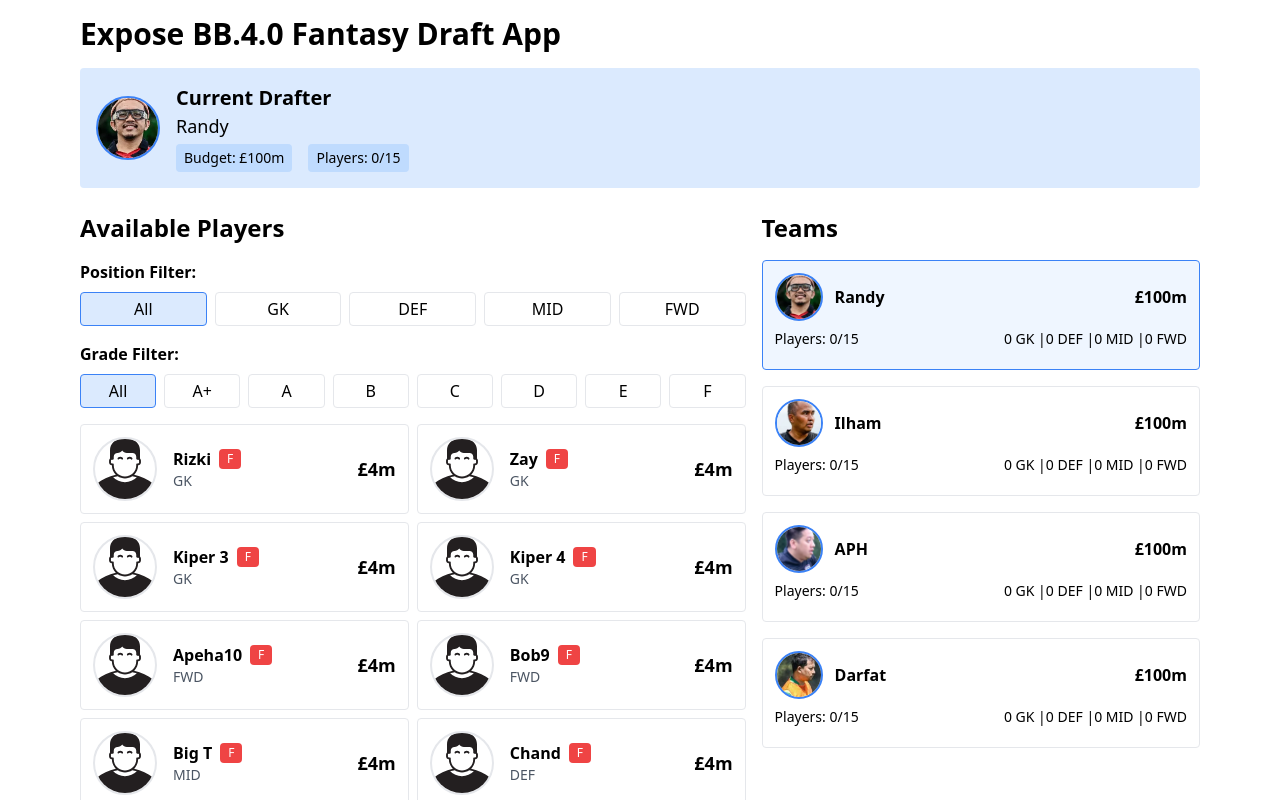
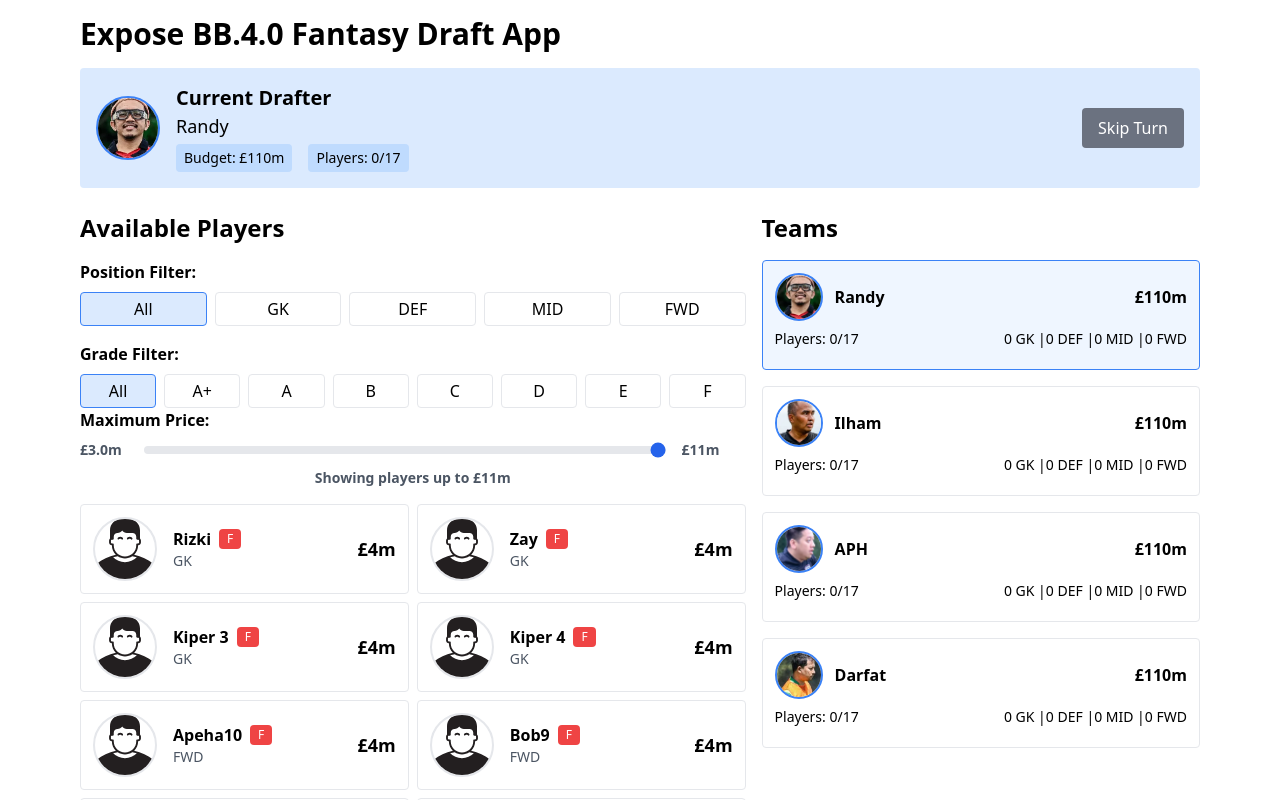
Before and after one commit to darfattt/expose-bb4-fantasy-draft-app, a React (Create React App) app: page / in a window 1280 px wide. Both pictures are taken after a click on the button "Start Draft". Shown: the top 800 px of the page. Built offline with nearby package versions, Linux system fonts and the light colour scheme.

Commit message:
feature skip,filter by price

```diff
--- a/public/index.html
+++ b/public/index.html
@@ -26,7 +26,7 @@
     <title>Expose BB4.0 Draft App</title>
   </head>
   <body class="h-screen">
-    <noscript>You need to enable JavaScript to run this app.</noscript>
+    <noscript>Balik Bandung Expose Jilid 4.</noscript>
     <div id="root" class="h-full"></div>
     <!--
       This HTML file is a template.
--- a/src/App.tsx
+++ b/src/App.tsx
@@ -30,19 +30,19 @@ const App = () => {
     {
       id: 1,
       name: 'Randy',
-      budget: 100,
+      budget: 110,
       players: [],
       image: '/manager_randy.png'
     },
     {
       id: 2,
       name: 'Ilham',
-      budget: 100,
+      budget: 110,
       players: [],
       image: '/manager_ilham.png'
     },
-    { id: 3, name: 'APH', budget: 100, players: [], image: '/manager_aph.png' },
-    { id: 4, name: 'Darfat', budget: 100, players: [], image: '/manager_darfat.png' }
+    { id: 3, name: 'APH', budget: 110, players: [], image: '/manager_aph.png' },
+    { id: 4, name: 'Darfat', budget: 110, players: [], image: '/manager_darfat.png' }
   ]);
   const [currentManager, setCurrentManager] = useState(0);
   const [draftStarted, setDraftStarted] = useState(false);
@@ -60,6 +60,7 @@ const App = () => {
   }>>([]);
   const [draftMode, setDraftMode] = useState<'linear' | 'snake'>('linear');
   const [currentRound, setCurrentRound] = useState(0);
+  const [maxPrice, setMaxPrice] = useState(11);
 
   useEffect(() => {
     loadPlayersFromCSV();
@@ -156,9 +157,9 @@ const App = () => {
       return;
     }
 
-    // Check if manager has reached 15 players
-    if (manager.players.length >= 15) {
-      setAlertMessage(`${manager.name} already has the maximum of 15 players!`);
+    // Check if manager has reached 17 players
+    if (manager.players.length >= 17) {
+      setAlertMessage(`${manager.name} already has the maximum of 17 players!`);
       setShowAlert(true);
       return;
     }
@@ -244,8 +245,51 @@ const App = () => {
   const filteredPlayers = players.filter(p => {
     const positionMatch = positionFilter === 'All' || p.position === positionFilter;
     const gradeMatch = gradeFilter === 'All' || p.grade === gradeFilter;
-    return !p.selected && positionMatch && gradeMatch;
+    const priceMatch = p.price <= maxPrice;
+    return !p.selected && positionMatch && gradeMatch && priceMatch;
   });
+
+  // Add a function to handle skip turn
+  const skipTurn = () => {
+    if (!draftStarted) return;
+
+    // Add to draft history
+    setDraftHistory(prev => [
+      ...prev,
+      {
+        manager: managers[currentManager].name,
+        pickNumber: prev.length + 1,
+        player: "SKIPPED",
+        position: "-"
+      }
+    ]);
+
+    // Move to next manager (using same logic as selectPlayer)
+    if (draftMode === 'linear') {
+      setCurrentManager((prev) => (prev + 1) % 4);
+    } else {
+      // Snake draft logic
+      const totalPicks = draftHistory.length + 1;
+      const round = Math.floor(totalPicks / 4);
+      const isReverseRound = round % 2 === 1;
+
+      if (isReverseRound) {
+        const position = totalPicks % 4;
+        if (position === 0) {
+          setCurrentManager(0);
+        } else {
+          setCurrentManager(3 - position);
+        }
+      } else {
+        const position = totalPicks % 4;
+        if (position === 0) {
+          setCurrentManager(3);
+        } else {
+          setCurrentManager(position);
+        }
+      }
+    }
+  };
 
   return (
     <div className="p-4 max-w-6xl mx-auto">
@@ -308,7 +352,9 @@ const App = () => {
           </button>
         </div>
       ) : (
-        <div className="mb-6 bg-blue-100 p-4 rounded flex items-center gap-4">
+        <div className="mb-6 bg-blue-100 p-4 rounded">
+          <div className="flex items-center justify-between">
+            <div className="flex items-center gap-4">
               <img
                 src={managers[currentManager].image}
                 alt={managers[currentManager].name}
@@ -325,9 +371,19 @@ const App = () => {
                     Budget: £{managers[currentManager].budget}m
                   </span>
                   <span className="text-sm bg-blue-200 px-2 py-1 rounded">
-                Players: {managers[currentManager].players.length}/15
+                    Players: {managers[currentManager].players.length}/17
                   </span>
                 </div>
+              </div>
+            </div>
+
+            {/* Add Skip Turn button */}
+            <button
+              onClick={skipTurn}
+              className="px-4 py-2 bg-gray-500 text-white rounded hover:bg-gray-600 transition-colors"
+            >
+              Skip Turn
+            </button>
           </div>
         </div>
       )}
@@ -361,6 +417,28 @@ const App = () => {
                   {grade}
                 </button>
               ))}
+            </div>
+
+            <div className="font-semibold mb-4">
+              <div className="font-semibold mb-2">Maximum Price:</div>
+              <div className="space-y-2">
+                <div className="flex items-center gap-4">
+                  <span className="text-sm text-gray-600 w-12">£3.0m</span>
+                  <input
+                    type="range"
+                    min="3"
+                    max="11"
+                    step="0.5"
+                    value={maxPrice}
+                    onChange={(e) => setMaxPrice(parseFloat(e.target.value))}
+                    className="flex-1 h-2 bg-gray-200 rounded-lg appearance-none cursor-pointer accent-blue-600"
+                  />
+                  <span className="text-sm text-gray-600 w-16">£{maxPrice}m</span>
+                </div>
+                <div className="text-sm text-gray-600 text-center">
+                  Showing players up to £{maxPrice}m
+                </div>
+              </div>
             </div>
           </div>
 
@@ -428,7 +506,7 @@ const App = () => {
 
                 <div className="flex justify-between items-center mb-2">
                   <div className="text-sm">
-                    Players: {manager.players.length}/15
+                    Players: {manager.players.length}/17
                   </div>
                   <div className="text-sm">
                     {getPlayerCountByPosition(manager.players, 'GK')} GK |
@@ -468,72 +546,48 @@ const App = () => {
       </div>
 
       <div className="mt-6 p-4 border rounded bg-gray-50">
-        <h2 className="text-xl font-bold mb-2">Player Grade Price Ranges</h2>
-        <div className="grid grid-cols-2 md:grid-cols-4 gap-2">
-          <div className="flex items-center gap-2">
-            <span className={`w-6 h-6 flex items-center justify-center rounded text-white ${getBadgeColor('A+')}`}>A+</span>
-            <span>£19.0m - £21.5m</span>
+        <h2 className="text-xl font-bold mb-2">Position Price Guidelines</h2>
+        <div className="space-y-2">
+          <p className="text-sm text-gray-700">
+            <span className="font-semibold">Defenders (DEF):</span> Budget-friendly options from £4.0m up to premium picks at £6.5m
+          </p>
+          <p className="text-sm text-gray-700">
+            <span className="font-semibold">Midfielders (MID):</span> Range from £5.0m for rotation options to £10.0m for elite playmakers
+          </p>
+          <p className="text-sm text-gray-700">
+            <span className="font-semibold">Forwards (FWD):</span> Starting at £6.0m for squad players up to £11.0m for premium strikers
+          </p>
         </div>
-          <div className="flex items-center gap-2">
-            <span className={`w-6 h-6 flex items-center justify-center rounded text-white ${getBadgeColor('A')}`}>A</span>
-            <span>£14.0m - £18.0m</span>
-          </div>
-          <div className="flex items-center gap-2">
-            <span className={`w-6 h-6 flex items-center justify-center rounded text-white ${getBadgeColor('B')}`}>B</span>
-            <span>£10.0m - £13.0m</span>
-          </div>
-          <div className="flex items-center gap-2">
-            <span className={`w-6 h-6 flex items-center justify-center rounded text-white ${getBadgeColor('C')}`}>C</span>
-            <span>£7.0m - £9.0m</span>
-          </div>
-          <div className="flex items-center gap-2">
-            <span className={`w-6 h-6 flex items-center justify-center rounded text-white ${getBadgeColor('D')}`}>D</span>
-            <span>£5.0m - £6.0m</span>
-          </div>
-          <div className="flex items-center gap-2">
-            <span className={`w-6 h-6 flex items-center justify-center rounded text-white ${getBadgeColor('E')}`}>E</span>
-            <span>£4.0m - £5.0m</span>
-          </div>
-          <div className="flex items-center gap-2">
-            <span className={`w-6 h-6 flex items-center justify-center rounded text-white ${getBadgeColor('F')}`}>F</span>
-            <span>£4.0m</span>
-          </div>
-        </div>
-        <p className="mt-2 text-sm text-gray-600">
-          Note: Forward A/A+ prices have a £1.5m premium. Goalkeeper prices have a £1.5m discount (minimum £4.0m).
+        <p className="mt-4 text-sm text-gray-600">
+          Squad Requirements: 1 GK, 5 DEF, 5 MID, 4 FWD (17 total players)
         </p>
         <p className="mt-1 text-sm text-gray-600">
-          Squad Requirements: 1 GK, 5 DEF, 5 MID, 4 FWD (15 total players)
-        </p>
-        <p className="mt-1 text-sm text-gray-600">
-          Each manager has a £100m budget. Players must be selected according to position limits.
+          Each manager has a £110m budget. Players must be selected according to position limits.
         </p>
       </div>
 
       <div className="mt-6 p-4 border rounded bg-gray-50">
         <h2 className="text-xl font-bold mb-4">Draft History</h2>
         <div className="space-y-2">
-          {draftHistory.map((entry, index) => {
-            const ordinal = entry.pickCount === 1 ? 'st' :
-                           entry.pickCount === 2 ? 'nd' :
-                           entry.pickCount === 3 ? 'rd' : 'th';
-
-            return (
+          {draftHistory.map((entry, index) => (
             <div
               key={index}
-                className="p-2 bg-white rounded border flex items-center gap-2 text-sm"
+              className={`p-2 rounded border flex items-center gap-2 text-sm ${
+                entry.player === "SKIPPED" ? 'bg-gray-50' : 'bg-white'
+              }`}
             >
               <span className="font-mono text-gray-500 w-12">#{entry.pickNumber}</span>
               <span className="font-semibold min-w-[100px]">{entry.manager}</span>
+              {entry.player === "SKIPPED" ? (
+                <span className="text-gray-500 italic">Skipped turn</span>
+              ) : (
                 <span className="text-gray-600">
-                  {entry.pickCount}
-                  {ordinal} pick:
                   <span className="bg-gray-200 px-1 rounded mx-2">{entry.position}</span>
                   {entry.player}
                 </span>
+              )}
             </div>
-            );
-          })}
+          ))}
           {draftHistory.length === 0 && (
             <div className="text-gray-500 text-center py-4">
               No draft picks yet
```
Lines whose indentation alone changed are shown as unchanged.
